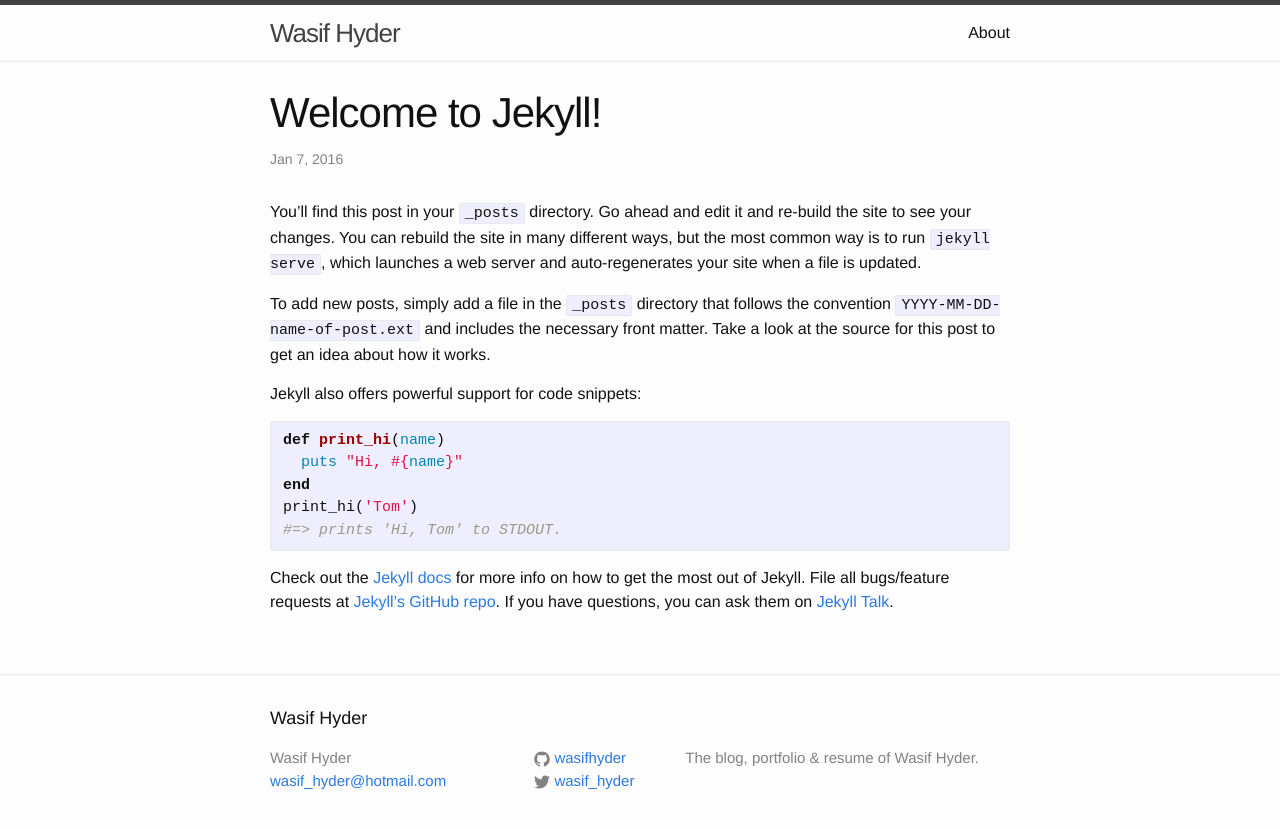
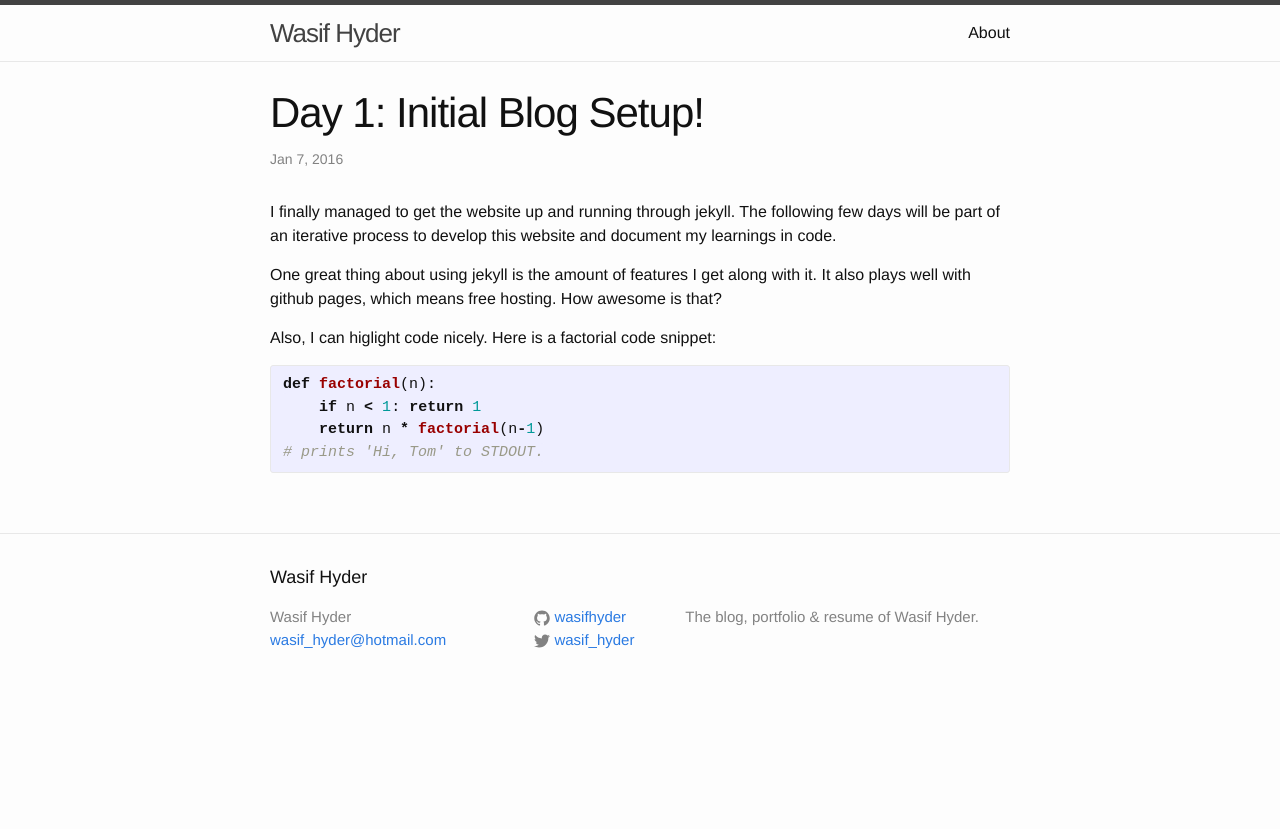
Before and after one commit to wasifhyder/blog, a Jekyll site: the page built from _posts/2016-01-07-welcome-to-jekyll.markdown, in a window 1280 px wide. Shown: the top 829 px of the page. Built offline with Jekyll 4.4.1, drawn with Linux system fonts in a browser that asks for light colours.

Commit message:
Updated blog post

```diff
--- a/_posts/2016-01-07-welcome-to-jekyll.markdown
+++ b/_posts/2016-01-07-welcome-to-jekyll.markdown
@@ -1,25 +1,18 @@
 ---
 layout: post
-title:  "Welcome to Jekyll!"
+title:  "Day 1: Initial Blog Setup!"
 date:   2016-01-07 20:11:09 +0800
 categories: jekyll update
 ---
-You’ll find this post in your `_posts` directory. Go ahead and edit it and re-build the site to see your changes. You can rebuild the site in many different ways, but the most common way is to run `jekyll serve`, which launches a web server and auto-regenerates your site when a file is updated.
+I finally managed to get the website up and running through jekyll. The following few days will be part of an iterative process to develop this website and document my learnings in code.
 
-To add new posts, simply add a file in the `_posts` directory that follows the convention `YYYY-MM-DD-name-of-post.ext` and includes the necessary front matter. Take a look at the source for this post to get an idea about how it works.
+One great thing about using jekyll is the amount of features I get along with it. It also plays well with github pages, which means free hosting. How awesome is that?
 
-Jekyll also offers powerful support for code snippets:
+Also, I can higlight code nicely. Here is a factorial code snippet:
 
-{% highlight ruby %}
-def print_hi(name)
-  puts "Hi, #{name}"
-end
-print_hi('Tom')
-#=> prints 'Hi, Tom' to STDOUT.
+{% highlight python %}
+def factorial(n):
+    if n < 1: return 1
+    return n * factorial(n-1)
+# prints 'Hi, Tom' to STDOUT.
 {% endhighlight %}
-
-Check out the [Jekyll docs][jekyll-docs] for more info on how to get the most out of Jekyll. File all bugs/feature requests at [Jekyll’s GitHub repo][jekyll-gh]. If you have questions, you can ask them on [Jekyll Talk][jekyll-talk].
-
-[jekyll-docs]: http://jekyllrb.com/docs/home
-[jekyll-gh]:   https://github.com/jekyll/jekyll
-[jekyll-talk]: https://talk.jekyllrb.com/
```
